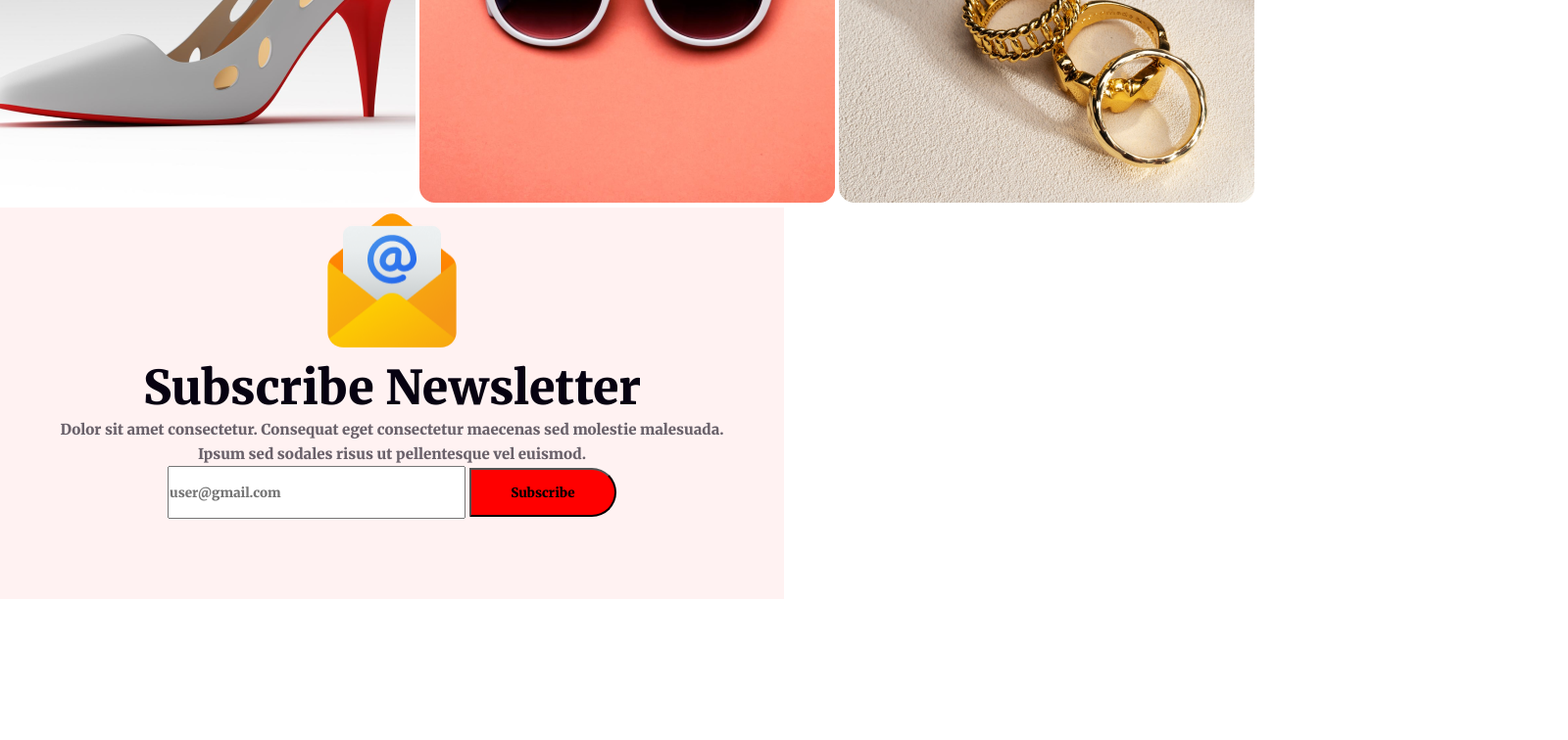
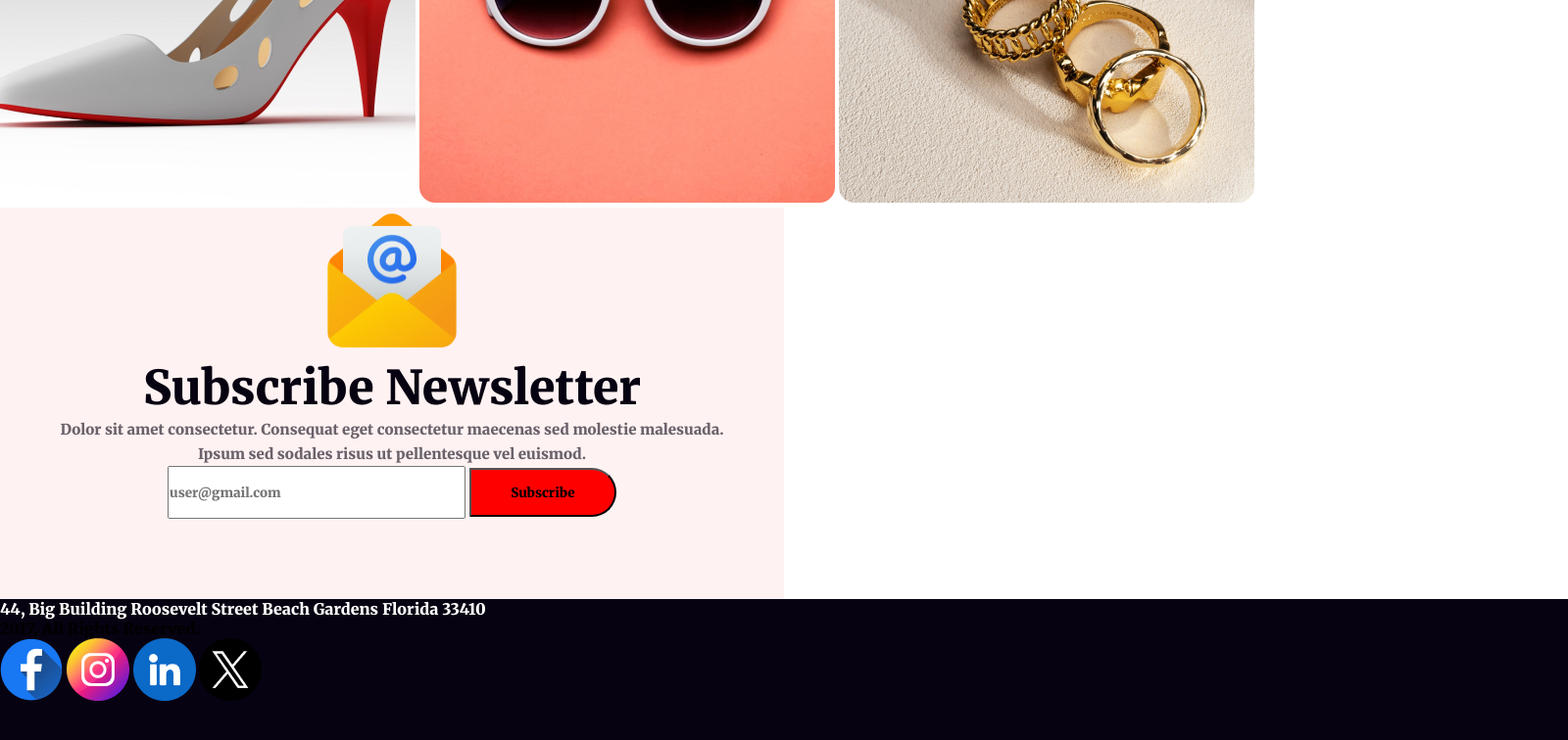
Before and after one commit to sajibkumardev/b9-assignment1, a plain HTML site: page index.html in a window 1280 px wide. Shown: the part 2765-3521 px from the top of the page at 98% size, 1600 px wide, since content can reach past the window. Before the commit the page ends 3377 px from the top, so only its background shows below. Drawn offline with Linux system fonts and the light colour scheme.

Commit message:
Added footer

```diff
--- a/index.html
+++ b/index.html
@@ -87,5 +87,18 @@
       </div>
     </div>
   </header>
+  <footer class="footer">
+    <div>
+      <p class="footer-p">44, Big Building Roosevelt Street
+        Beach Gardens Florida 33410</p>
+        <p class="footer-p2">2017, All Rights Reserved.</p>
+    </div>
+    <div class="icon">
+      <img src="resources/Facebook.png" alt="">
+      <img src="resources/Instagram.png" alt="">
+      <img src="resources/Linkedin.png" alt="">
+      <img src="resources/Twitter.png" alt="">
+    </div>
+  </footer>
 </body>
 </html>
--- a/style/style.css
+++ b/style/style.css
@@ -157,7 +157,7 @@
 }
 
 form {
-    width: 648px;
+    width: 1600px;
     height: 72px;
 }
 
@@ -172,3 +172,20 @@ input {
     width: 300px;
     height: 50px;
 }
+
+.footer {
+    background-color: #070211;
+    width: 1600px;
+    height: 450px;
+}
+.footer-p {
+    color: #FFFFFF;
+}
+.footer-p2{
+    color: #FFFFF;
+}
+.icon{
+    align-items: center;
+}
+/* Ami mona hoi sob chaita solow learner sir */
+/* Dowa Raiken Sir Valo Vaba Jano Shikta Pari  */
```
